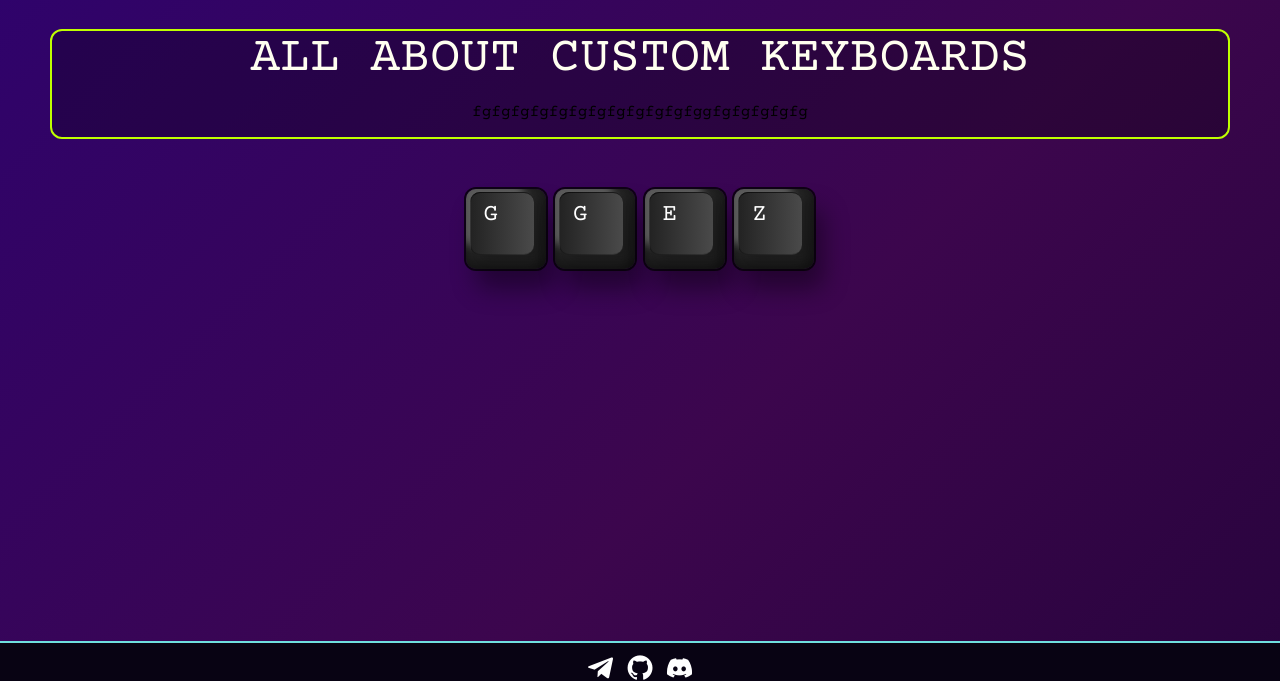
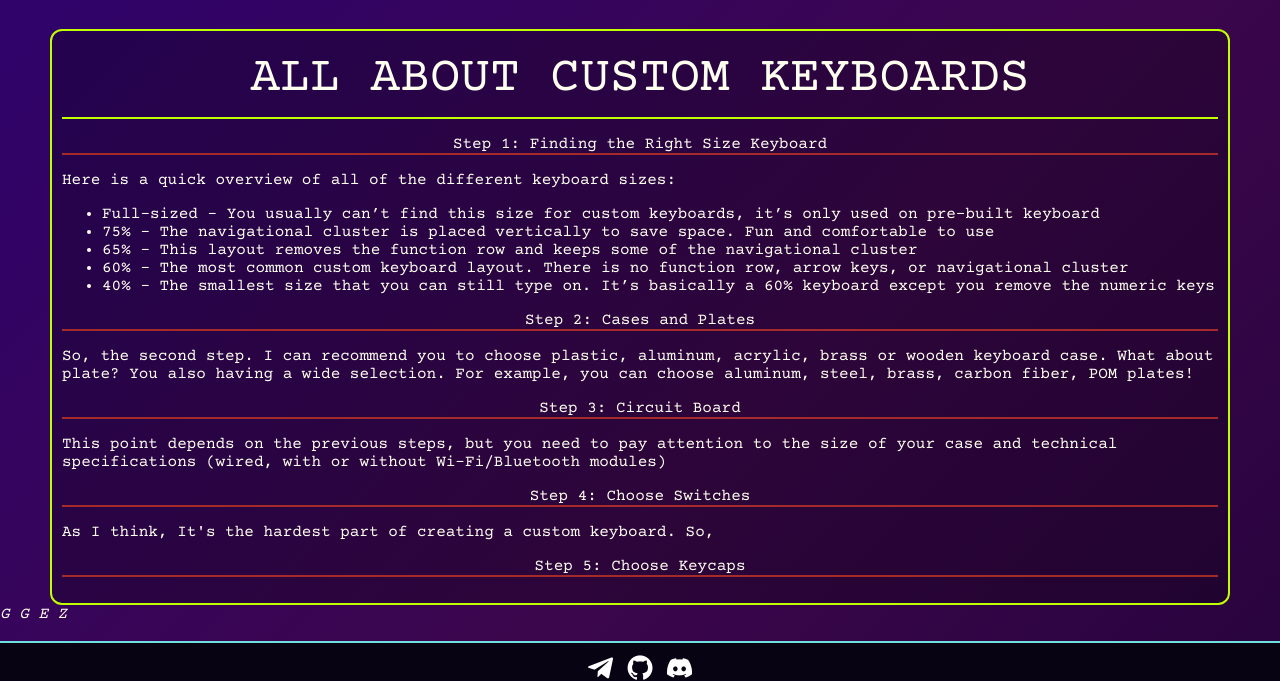
Before and after one commit to Abends2/Be_Key_Boards, a Flask app: page /keyboards in a window 1280 px wide. Shown: the part 119-800 px from the top of the page. Run offline with Flask 2, Linux system fonts and the light colour scheme.

Commit message:
added some text (/keyboards)

```diff
--- a/static_files/css/keyboards.css
+++ b/static_files/css/keyboards.css
@@ -1,12 +1,14 @@
 .conteiner {
-	text-align: center;
 	margin-top: 35px;
+	color: #fffff0;
 }
 
 .heading {
 	text-transform: uppercase;
-	color: #fffff0;
 	font-size: 50px;
+	border-bottom: 2px solid #bfff00;
+	padding: 10px;
+	text-align: center;
 }
 
 .main_information {
@@ -16,8 +18,19 @@
 	background: rgba(0, 0, 0, 0.25);
 	margin-left: 50px;
 	margin-right: 50px;
+	padding: 10px;
 }
 
+.steps p {
+	border-bottom: 2px solid brown;
+	text-align: center;
+}
+
+
+
+
+
+/*
 .keycaps {
 	text-align: center;
 	margin-top: 50px;
@@ -60,3 +73,5 @@
 	left: -15px;
 	top: 12px;
 }
+
+*/
--- a/templates/home.html
+++ b/templates/home.html
@@ -14,7 +14,7 @@
 		<img src="static_files/photo/keyboard.jpg", alt="home_pic", class="home_img">
 
 		<div class="showroom_btn">
-			<a href="#">
+			<a href="/keyboards">
 				>  Show more  <
 			</a>
 		</div>
--- a/templates/keyboards.html
+++ b/templates/keyboards.html
@@ -10,10 +10,59 @@
 		<div class="heading">
 			All About Custom Keyboards
 		</div>
+		<div class="steps">
+			<div class="size">
+				<p>Step 1: Finding the Right Size Keyboard</p>
+				<span>
+					Here is a quick overview of all of the different keyboard sizes:
+					<ul>
+						<li>
+							Full-sized - You usually can’t find this size for custom keyboards, it’s only used on pre-built keyboard
+						</li>
+						<li>
+							75% - The navigational cluster is placed vertically to save space. Fun and comfortable to use
+						</li>
+						<li>
+							65% - This layout removes the function row and keeps some of the navigational cluster
+						</li>
+						<li>
+							60% - The most common custom keyboard layout. There is no function row, arrow keys, or navigational cluster
+						</li>
+						<li>
+							40% - The smallest size that you can still type on. It’s basically a 60% keyboard except you remove the numeric keys
+						</li>
+					</ul>
+				</span>
+			</div>
 
-		<p>
-			fgfgfgfgfgfgfgfgfgfgfgfggfgfgfgfgfg
-		</p>
+			<div class="cases-and-plates">
+				<p>Step 2: Cases and Plates</p>
+				<span>
+					So, the second step. I can recommend you to choose plastic, aluminum, acrylic, brass or wooden keyboard case. What about plate? You also having a wide selection. For example, you can choose aluminum, steel, brass, carbon fiber, POM plates!
+				</span>
+			</div>
+
+			<div class="circuit-board">
+				<p>Step 3: Circuit Board</p>
+				<span>
+					This point depends on the previous steps, but you need to pay attention to the size of your case and technical specifications (wired, with or without Wi-Fi/Bluetooth modules)
+
+				</span>
+			</div>
+
+			<div class="switches">
+				<p>Step 4: Choose Switches</p>
+				<span>
+					As I think, It's the hardest part of creating a custom keyboard. So,
+
+				</span>
+			</div>
+
+			<div class="keycaps">
+				<p>Step 5: Choose Keycaps</p>
+				<span></span>
+			</div>
+		</div>
 	</div>
 
 	<div class="keycaps">
```
Also changed, not shown: static_files/photo/Screenshot_4.png (added), static_files/photo/glorious-panda-mechanical-switches-7-1000x1000.jpg (added), static_files/photo/glorious-panda-mechanical-switches-8-1000x1000.jpg (added), static_files/photo/keyboard-mouse.png (added), static_files/photo/zthcnvieles11.jpg (added), 1 other file.
